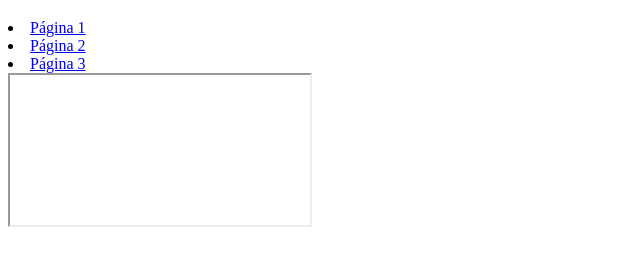
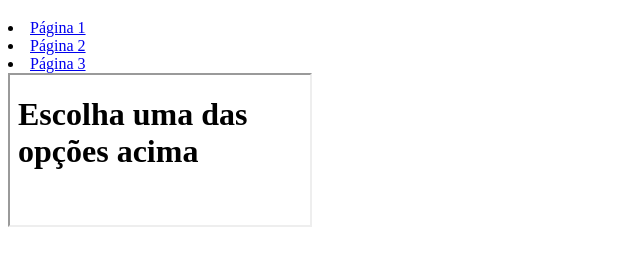
Before and after one commit to carlossousadev/Html-Css, a plain HTML site: page Exercicios/Ex024/iframe002.html in a window 1280 px wide. Shown: the part 61-326 px from the top of the page, without its empty margins (0-640 px from the left). Drawn offline with Linux system fonts and the light colour scheme.

Commit message:
update iframe002

```diff
--- a/Exercicios/Ex024/iframe002.html
+++ b/Exercicios/Ex024/iframe002.html
@@ -12,6 +12,6 @@
         <li><a href="Páginas/pag002.html" target="frame">Página 2</a></li>
         <li><a href="Páginas/pag003.html" target="frame">Página 3</a></li>
     </lu>
-    <iframe name="frame" src="" frameborder="1"></iframe>
+    <iframe name="frame" srcdoc="<h1>Escolha uma das opções acima<h1>"></iframe>
 </body>
 </html>
```
